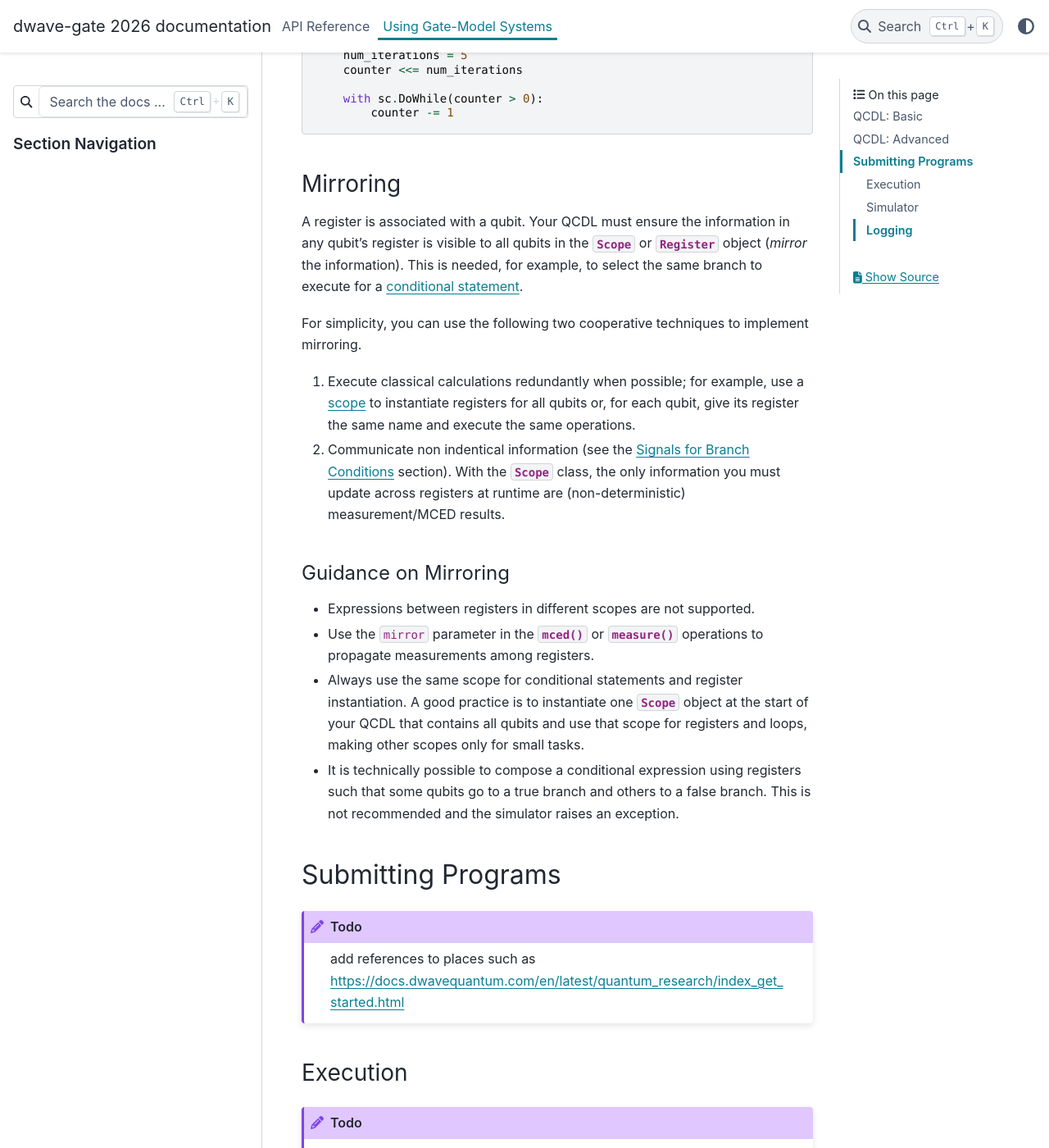
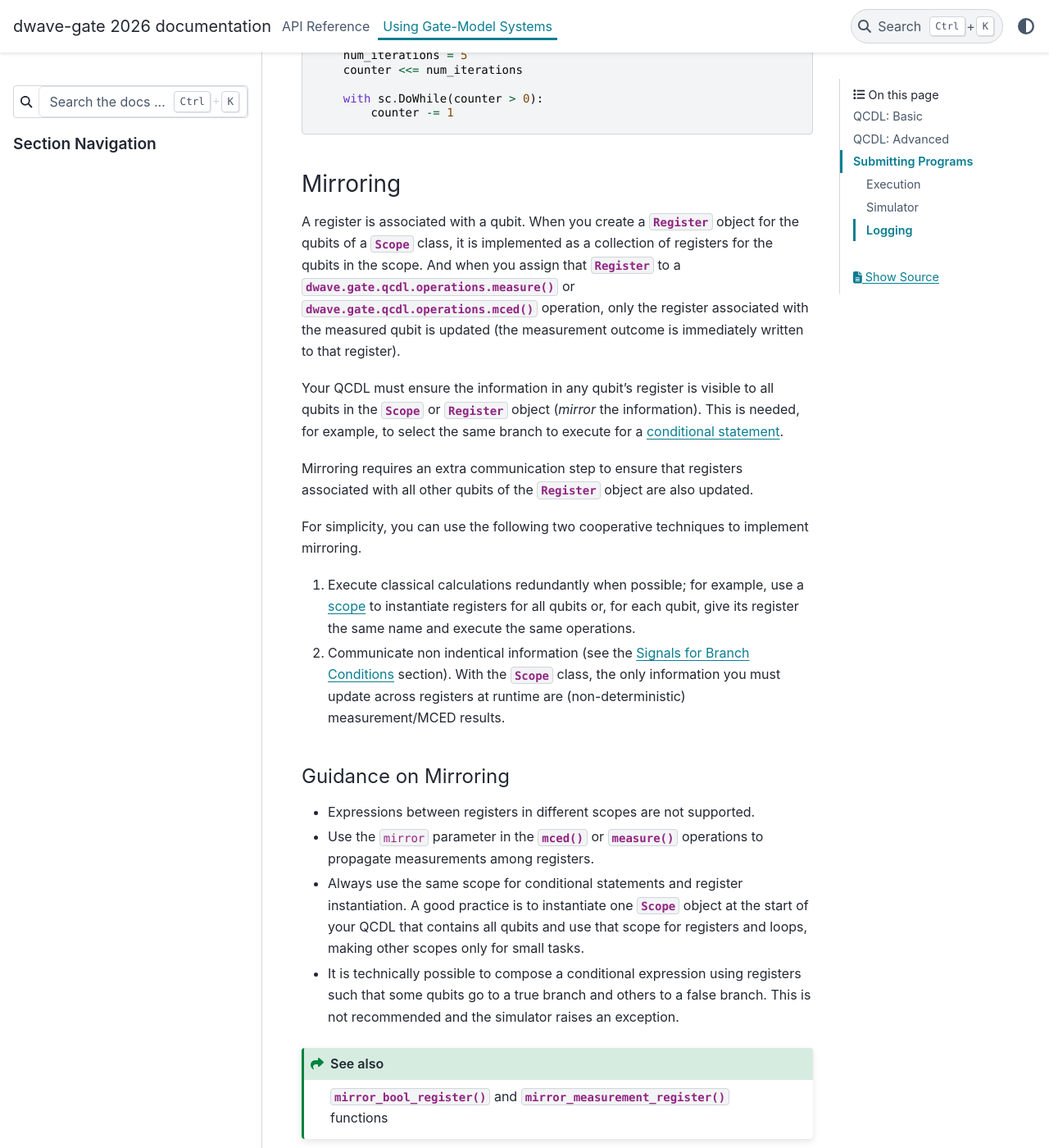
Before and after one commit to dwavesystems/dwave-gate, a Sphinx documentation site: the page built from docs/workflow.rst, in a window 1280 px wide and 1400 px high, scrolled down 22110 px. Shown: the whole window at 82% size. Built offline with Sphinx 7.4.7 and the PyData theme 0.15.4, drawn with Linux system fonts in a browser that asks for light colours.

Commit message:
Update implementations

```diff
--- a/docs/workflow.rst
+++ b/docs/workflow.rst
@@ -1146,11 +1146,25 @@
 Mirroring
 ---------
 
-A register is associated with a qubit. Your QCDL must ensure the information in
+A register is associated with a qubit. When you create a
+:class:`~dwave.gate.qcdl.registers.Register` object for the qubits of a
+:class:`~dwave.gate.qcdl.Scope` class, it is implemented as a collection of
+registers for the qubits in the scope. And when you assign that
+:class:`~dwave.gate.qcdl.registers.Register` to a
+:func:`dwave.gate.qcdl.operations.measure` or
+:func:`dwave.gate.qcdl.operations.mced` operation, only the register
+associated with the measured qubit is updated (the measurement outcome is
+immediately written to that register).
+
+Your QCDL must ensure the information in
 any qubit's register is visible to all qubits in the :class:`~dwave.gate.qcdl.Scope`
 or :class:`~dwave.gate.qcdl.registers.Register` object (*mirror* the
 information). This is needed, for example, to select the same branch to execute
 for a :ref:`conditional statement <qcdl_advanced_conditionals>`.
+
+Mirroring requires an extra communication step to ensure that registers
+associated with all other qubits of the
+:class:`~dwave.gate.qcdl.registers.Register` object are also updated.
 
 For simplicity, you can use the following two cooperative techniques to
 implement mirroring.
@@ -1180,6 +1194,11 @@
     registers such that some qubits go to a true branch and others to a false
     branch. This is not recommended and the simulator raises an exception.
 
+.. seealso::
+
+    :func:`~dwave.gate.qcdl.implementations.mirror_bool_register` and
+    :func:`~dwave.gate.qcdl.implementations.mirror_measurement_register`
+    functions
 
 .. _qcdl_submitting_programs:
 
```
Also changed, not shown: 2 other files.
